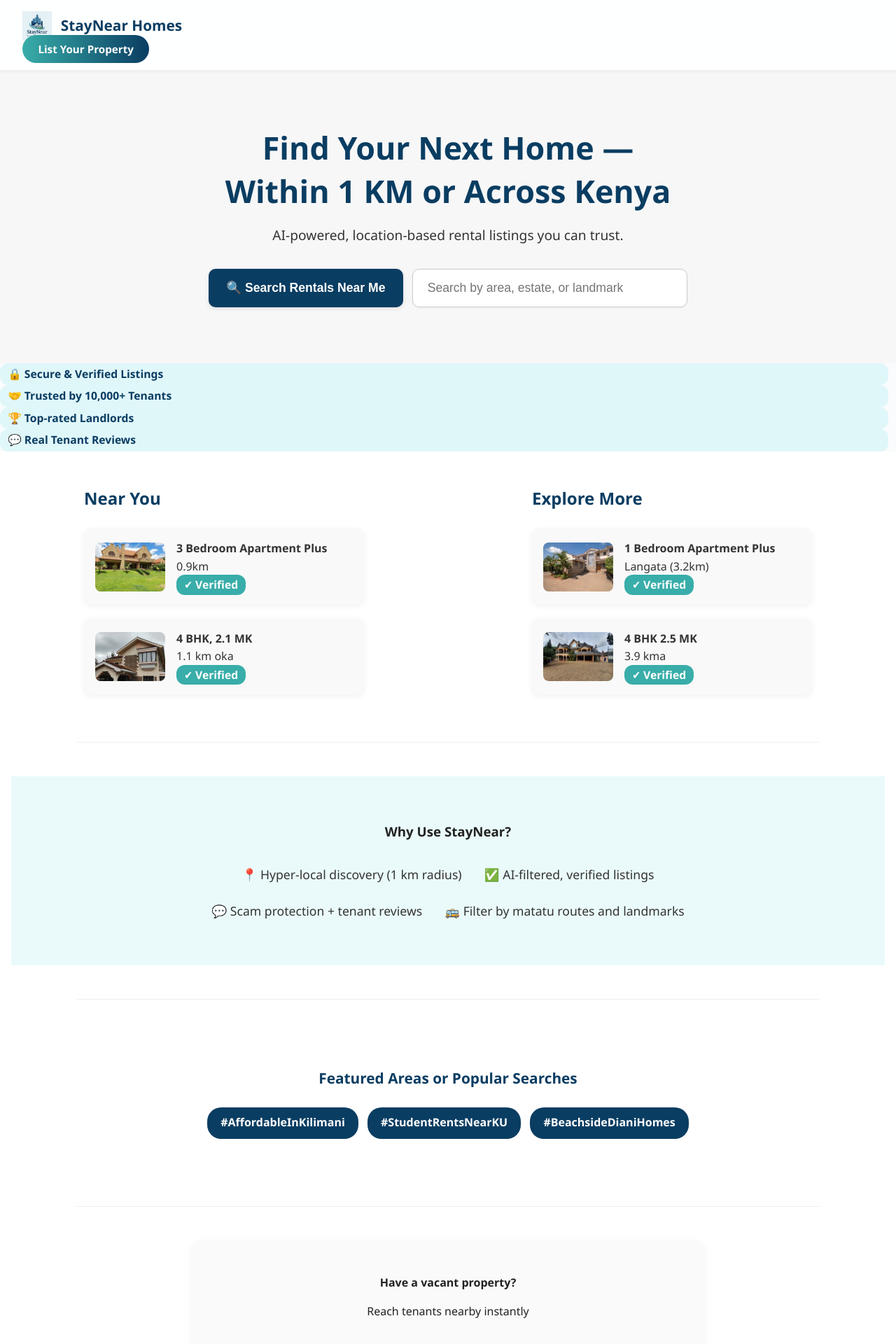
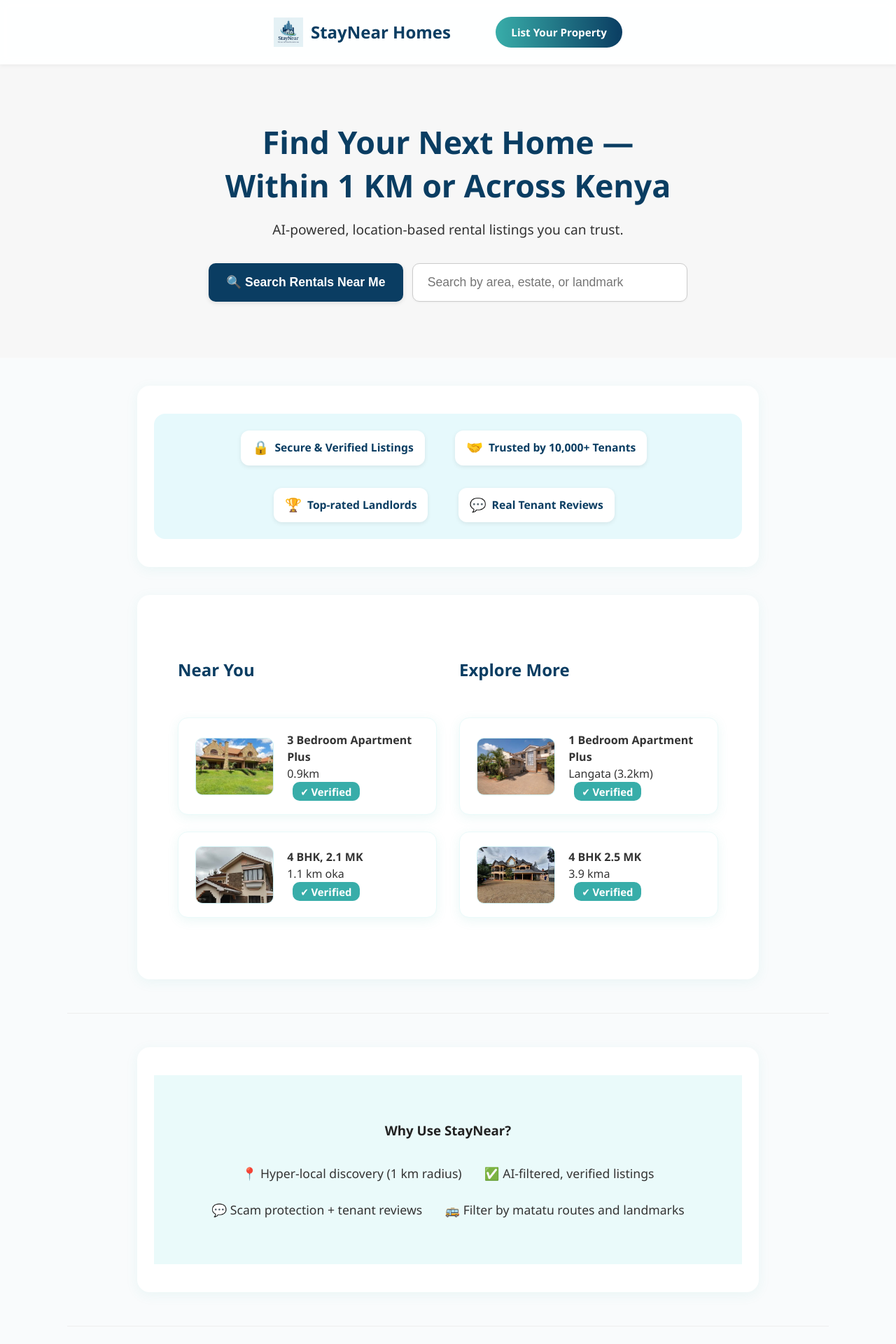
Before and after one commit to MwitaKefa/StayNear, a Django app: page / in a window 1280 px wide. Shown: the top 1920 px of the page at 70% size. Run offline with Django 5.2, Linux system fonts and the light colour scheme.

```diff
--- a/static/css/home.css
+++ b/static/css/home.css
@@ -1,4 +1,26 @@
 /* ========= Home Page Specific Styles ========= */
+
+.section-card {
+  background: #fff;
+  border-radius: 18px;
+  box-shadow: 0 4px 18px rgba(56, 173, 169, 0.08);
+  margin: 2.5rem auto;
+  padding: 2.5rem 1.5rem;
+  max-width: 840px;
+  width: 100%;
+  transition: box-shadow 0.2s;
+}
+
+.section-card:not(:first-child) {
+  margin-top: 2.5rem;
+}
+
+@media (max-width: 700px) {
+  .section-card {
+    padding: 1.2rem 0.5rem;
+    margin: 1.2rem 0.2rem;
+  }
+}
 
 /* Hero Section */
 .hero-section {
@@ -49,6 +71,46 @@
   box-shadow: 0 1px 3px rgba(0,0,0,0.05);
 }
 
+/* Trust Badges Section */
+.trust-badges {
+  display: flex;
+  justify-content: center;
+  align-items: center;
+  gap: 2rem; /* Space between badges */
+  background-color: #e6f9fc; /* Light blue */
+  padding: 1.5rem 2rem;
+  border-radius: 1rem;
+  flex-wrap: wrap; /* So it stays responsive on smaller screens */
+  text-align: center;
+  font-family: 'Segoe UI', sans-serif;
+  font-size: 1rem;
+  font-weight: 500;
+  color: #002b45;
+}
+
+.badge-item {
+  display: flex;
+  align-items: center;
+  gap: 0.5rem;
+  background-color: white;
+  padding: 0.6rem 1rem;
+  border-radius: 0.75rem;
+  box-shadow: 0 2px 6px rgba(0, 0, 0, 0.08);
+  transition: transform 0.2s ease-in-out;
+}
+
+.badge-item:hover {
+  transform: translateY(-2px);
+}
+
+.badge-icon {
+  font-size: 1.2rem;
+}
+.badge-text {
+  font-size: 1rem;
+  font-weight: 600;
+}
+
 /* Listings Section */
 .listing-section {
   background: #fff;
@@ -56,40 +118,110 @@
 }
 .listing-columns {
   display: flex;
-  justify-content: space-around;
+  justify-content: center;
   flex-wrap: wrap;
   gap: 2rem;
 }
 .listing-column {
-  flex: 1 1 300px;
-  max-width: 400px;
+  flex: 1 1 320px;
+  max-width: 370px;
+  min-width: 280px;
+  display: flex;
+  flex-direction: column;
+  gap: 1.5rem;
 }
 .listing-title {
   font-size: 1.5rem;
   font-weight: 700;
   margin-bottom: 1.5rem;
   color: #0a3d62;
+  text-align: left;
 }
+/* Property Card Styles */
 .property-row {
   display: flex;
-  gap: 1rem;
-  margin-bottom: 1.2rem;
   align-items: center;
-  background: #f9f9f9;
-  padding: 1rem;
+  gap: 1.2rem;
+  background: #fff;
+  border-radius: 14px;
+  box-shadow: 0 4px 16px rgba(56, 173, 169, 0.10);
+  border: 1px solid #eafafa;
+  padding: 1.2rem 1.5rem;
+  transition: box-shadow 0.2s, transform 0.2s;
+  min-width: 0;
+  position: relative;
+}
+
+.property-row:hover {
+  box-shadow: 0 8px 24px rgba(56, 173, 169, 0.18);
+  transform: translateY(-4px) scale(1.02);
+}
+
+.property-row img {
+  width: 110px;
+  height: 80px;
+  object-fit: cover;
   border-radius: 10px;
-  box-shadow: 0 2px 8px rgba(0, 0, 0, 0.06);
+  background: #eafafa;
+  border: 1px solid #d0f0f3;
+  flex-shrink: 0;
 }
-.property-row img {
-  width: 100px;
-  height: 70px;
-  object-fit: cover;
-  border-radius: 8px;
+
+.property-info {
+  flex: 1;
+  min-width: 0;
+}
+
+.property-info p {
+  margin: 0;
+  font-size: 1.08rem;
+  color: #0a3d62;
+  font-weight: 600;
+  line-height: 1.5;
+}
+
+.verified {
+  display: inline-block;
+  background: #38ada9;
+  color: #fff;
+  border-radius: 10px;
+  padding: 0.15rem 0.7rem;
+  font-size: 0.93rem;
+  font-weight: 600;
+  margin-left: 0.5rem;
+  vertical-align: middle;
+}
+
+@media (max-width: 600px) {
+  .property-row {
+    flex-direction: column;
+    align-items: flex-start;
+    padding: 1rem;
+  }
+  .property-row img {
+    width: 100%;
+    height: 140px;
+    margin-bottom: 0.7rem;
+  }
 }
 .property-info p {
   margin: 0;
   font-size: 1rem;
   color: #333;
+  font-weight: 500;
+}
+
+/* Responsive */
+@media (max-width: 900px) {
+  .listing-columns {
+    flex-direction: column;
+    align-items: center;
+    gap: 2.5rem;
+  }
+  .listing-column {
+    max-width: 100%;
+    width: 100%;
+  }
 }
 
 /* Why Use StayNear Section */
@@ -174,9 +306,15 @@ hr {
 }
 
 /* Responsive */
-@media (max-width: 768px) {
-  .hero-title {
-    font-size: 2.1rem;
+@media (max-width: 900px) {
+  .listing-columns {
+    flex-direction: column;
+    align-items: center;
+    gap: 2.5rem;
+  }
+  .listing-column {
+    max-width: 100%;
+    width: 100%;
   }
   .hero-search-form {
     flex-direction: column;
--- a/static/css/style.css
+++ b/static/css/style.css
@@ -46,6 +46,44 @@ section {
   font-weight: 700;
   color: #0a3d62;
 }
+
+/* Header Content */
+.header-content {
+  display: flex;
+  align-items: center;
+  justify-content: center;
+  flex-wrap: wrap;
+  gap: 2rem;
+  max-width: 1200px;
+  margin: 0 auto;
+  padding: 0.5rem 1rem;
+}
+
+.logo-title {
+  display: flex;
+  align-items: center;
+  gap: 0.7rem;
+  margin-right: 2rem; /* Adds more space before the button */
+}
+
+.company-name {
+  font-size: 1.5rem;
+  font-weight: 700;
+  color: #0a3d62;
+}
+
+@media (max-width: 768px) {
+  .header-content {
+    flex-direction: column;
+    justify-content: center;
+    text-align: center;
+    gap: 1rem;
+  }
+  .logo-title {
+    margin-right: 0;
+  }
+}
+/* Navigation */
 
 /* CTA Button (Shared) */
 .header-cta {
--- a/templates/home.html
+++ b/templates/home.html
@@ -41,14 +41,17 @@
 </section>
 
 <!-- Trust Badges Section -->
-<div class="trust-badges">
-  <div class="badge-item"><span class="badge-icon">🔒</span> Secure & Verified Listings</div>
-  <div class="badge-item"><span class="badge-icon">🤝</span> Trusted by 10,000+ Tenants</div>
-  <div class="badge-item"><span class="badge-icon">🏆</span> Top-rated Landlords</div>
-  <div class="badge-item"><span class="badge-icon">💬</span> Real Tenant Reviews</div>
+<div class="section-card">
+  <div class="trust-badges">
+    <div class="badge-item"><span class="badge-icon">🔒</span> Secure & Verified Listings</div>
+    <div class="badge-item"><span class="badge-icon">🤝</span> Trusted by 10,000+ Tenants</div>
+    <div class="badge-item"><span class="badge-icon">🏆</span> Top-rated Landlords</div>
+    <div class="badge-item"><span class="badge-icon">💬</span> Real Tenant Reviews</div>
+  </div>
 </div>
 
 <!-- LISTING SECTION -->
+<div class="section-card">
 <section class="listing-section">
   <div class="listing-columns">
     <!-- Near You -->
@@ -89,9 +92,11 @@
       </div>
     </div>
   </div>
+</div>
 
   <!-- Why Use StayNear Section -->
   <hr />
+  <div class="section-card">
   <div class="why-section">
     <h3>Why Use StayNear?</h3>
     <div class="why-items">
@@ -101,9 +106,11 @@
       <div class="why-item">🚌 Filter by matatu routes and landmarks</div>
     </div>
   </div>
+  </div>
 
   <!-- Featured Areas Section -->
   <hr />
+  <div class="section-card">
   <div class="featured-searches">
     <h4>Featured Areas or Popular Searches</h4>
     <div class="tags">
@@ -111,6 +118,7 @@
       <span class="tag">#StudentRentsNearKU</span>
       <span class="tag">#BeachsideDianiHomes</span>
     </div>
+  </div>
   </div>
 
   <!-- CTA Section -->
```
Also changed, not shown: templates/property_detail.html (+68 -0 lines), static/images/Shot05117_RT-production_digital.webp (added).
